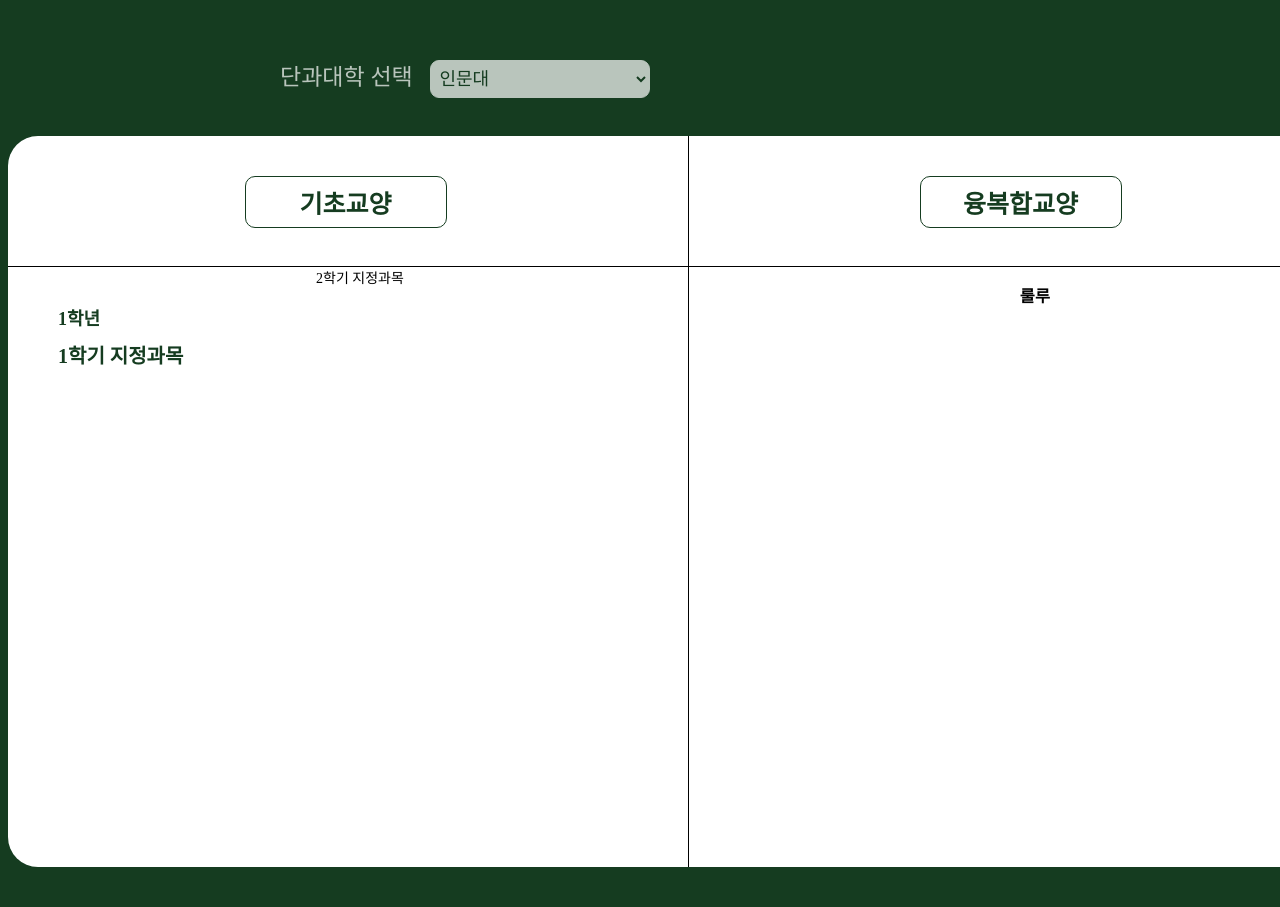
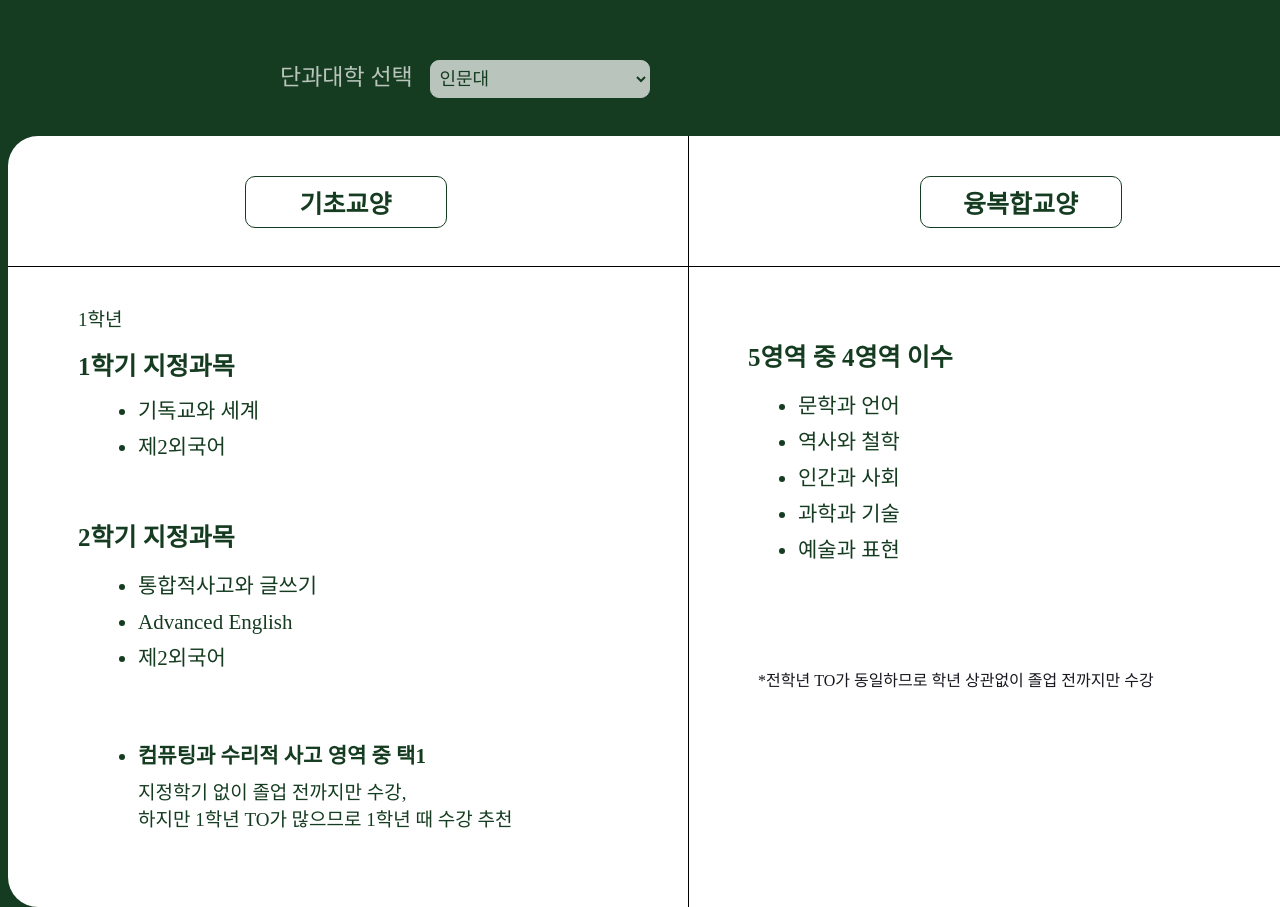
Before and after one commit to bleuxsy/EWHADULE, a plain HTML site: page liberalArts.html in a window 1280 px wide. Shown: the part 142-1049 px from the top of the page. Before the commit the page ends 1009 px from the top, so only its background shows below. Drawn offline with Linux system fonts and the light colour scheme; a web font is replaced by a local one.

Commit message:
필수교양 페이지 수정

```diff
--- a/liberalArts.css
+++ b/liberalArts.css
@@ -73,19 +73,11 @@ h2{
         display: flex;
         justify-content: space-around;
         width:1350px;
-        height:600px;
+        height:640px;
         top:270px;
         background: #fff;
         border-bottom-left-radius: 30px;
         border-bottom-right-radius: 30px;
-        /* display: flex;
-        justify-content: space-around;
-        margin:auto;
-        position:relative;
-        top: 421px;
-        background-color: white;
-        width:1350px;
-        height:150px; */
 }
 .firstrow::after {
         content: "";
@@ -110,21 +102,102 @@ h2{
 .freshman{
         position: absolute;
         top: 37px;
-        left: 50px;
+        left: 70px;
         color: var(--main-color, #153C20);
         text-align: center;
-        font-size: 18px;
+        font-size:19px;
         font-family: NanumSquare;
-        font-weight: 700;
+        font-weight: 400;
 }
 .firstSem{
         color: var(--main-color, #153C20);
         text-align: center;
-        font-size: 20px;
+        font-size: 25px;
         font-family: NanumSquare;
-        font-weight: 700;
+        font-weight: 600;
         position: absolute;
-        top: 73px;
-        left: 50px;
+        top: 79px;
+        left: 70px;
+}
+.firstcourse{
+        color: var(--main-color, #153C20);
+        font-size: 21px;
+        font-family: NanumSquare;
+        line-height: 36px;
+        position: absolute;
+        top: 105px;
+        left: 90px;
+        font-weight:400;
+}
+.secondSem{
+        color: var(--main-color, #153C20);
+        text-align: center;
+        font-size: 25px;
+        font-family: NanumSquare;
+        font-weight: 600;
+        position: absolute;
+        top: 250px;
+        left: 70px;
+}
+.secondcourse{
+        color: var(--main-color, #153C20);
+        font-size: 21px;
+        font-family: NanumSquare;
+        line-height: 36px;
+        position: absolute;
+        top: 280px;
+        left: 90px;
+        font-weight:400;
+}
+.computing{
+        color: var(--main-color, #153C20);
+        font-size: 21px;
+        font-family: NanumSquare;
+        line-height: 36px;
+        position: absolute;
+        top: 450px;
+        left: 90px;
+        font-weight:700;
+}
+.computingtip{
+        color: var(--main-color, #153C20);
+        font-size: 19px;
+        font-family: NanumSquare;
+        line-height: 27px;
+        position: absolute;
+        top: 512px;
+        left: 130px;
+        font-weight:400;
+}
+.fourcourse{
+        color: var(--main-color, #153C20);
+        text-align: center;
+        font-size: 25px;
+        font-family: NanumSquare;
+        font-weight: 600;
+        position: absolute;
+        top: 70px;
+        left: 740px;
+}
 
+.coursetype{
+        color: var(--main-color, #153C20);
+        font-size: 21px;
+        font-family: NanumSquare;
+        line-height: 36px;
+        position: absolute;
+        top: 100px;
+        left: 750px;
+        font-weight:400;
 }
+.tip{
+        color: #17171F;
+        text-align: center;
+        font-size: 16px;
+        font-family: NanumSquare;
+        font-weight:300;
+        position: absolute;
+        top: 400px;
+        left: 750px;
+        font-weight:400;
+}
--- a/liberalArts.html
+++ b/liberalArts.html
@@ -37,14 +37,29 @@
     <div class = "explain">
         <div class="freshman">1학년</div>
         <div class="firstSem">1학기 지정과목</div>
-        <div class="seconSem">2학기 지정과목</div>
-        <h3>룰루</h3>
+        <ul class = "firstcourse">
+            <li>기독교와 세계</li>
+            <li>제2외국어</li>
+        </ul>
+        <div class="secondSem">2학기 지정과목</div>
+        <ul class = "secondcourse">
+            <li>통합적사고와 글쓰기</li>
+            <li>Advanced English</li>
+            <li>제2외국어</li>
+        </ul>
+        <ul class="computing"><li>컴퓨팅과 수리적 사고 영역 중 택1</li></ul>
+        <div class="computingtip">지정학기 없이 졸업 전까지만 수강,<br>
+            하지만 1학년 TO가 많으므로 1학년 때 수강 추천</div>
+        <div class="fourcourse">5영역 중 4영역 이수</div>
+        <ul class = "coursetype">
+            <li>문학과 언어</li>
+            <li>역사와 철학</li>
+            <li>인간과 사회</li>
+            <li>과학과 기술</li>
+            <li>예술과 표현</li>
+        </ul>
+        <div class="tip">*전학년 TO가 동일하므로 학년 상관없이 졸업 전까지만 수강</div>
     </div>
-
-
-
-
-
 
 
 </body>
```
